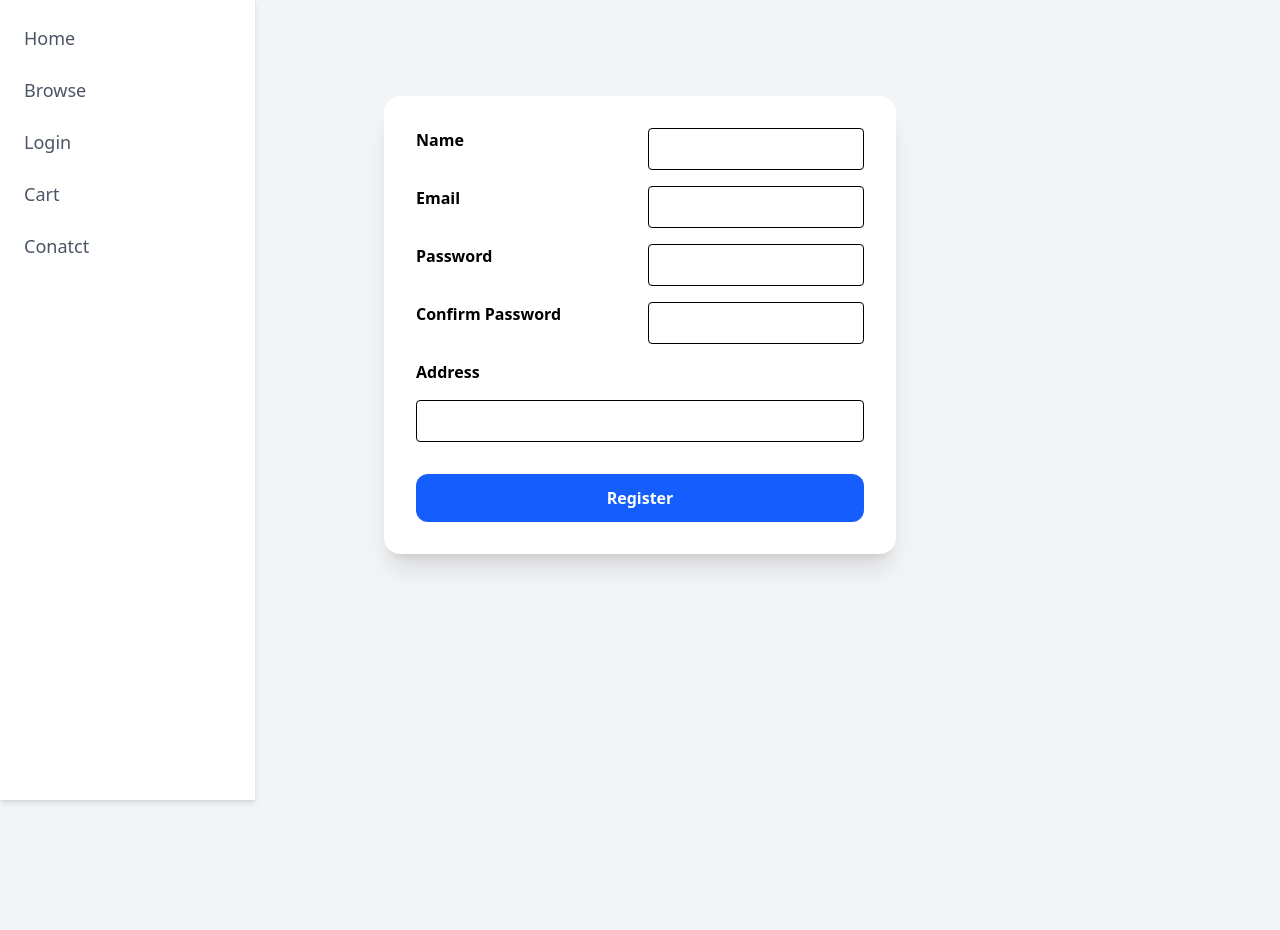
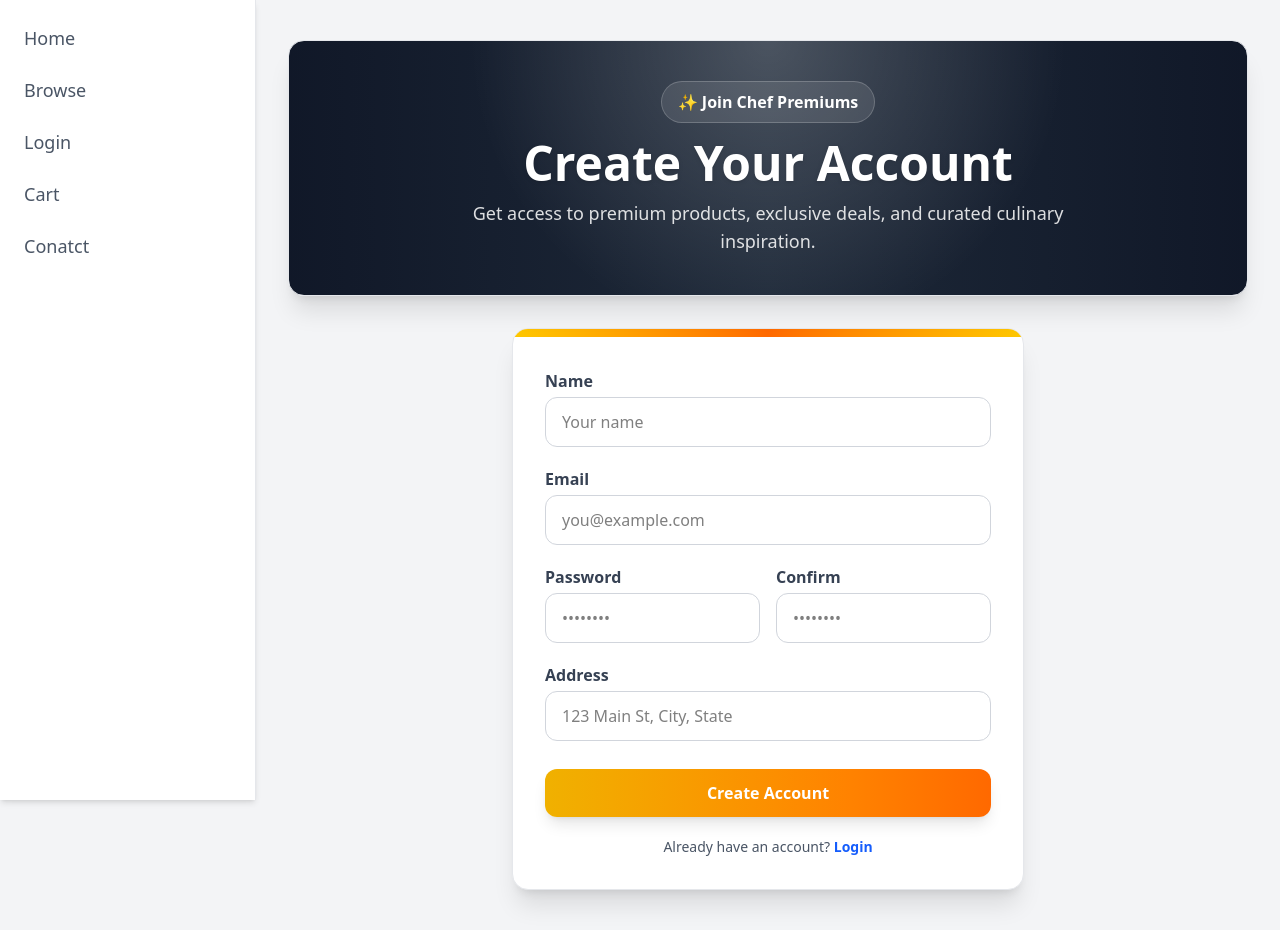
Before and after one commit to JaysonRM2008/cooking_your_way, a Flask app: page /register in a window 1280 px wide. Before the commit the page ends 803 px from the top, so only its background shows below. Run offline with Flask 3, Linux system fonts and the light colour scheme.

Commit message:
updated sigh up

```diff
--- a/templates/register.html.jinja
+++ b/templates/register.html.jinja
@@ -11,44 +11,131 @@
 
 {% include "components/navbar.html.jinja" %}
 
+<main class="ml-64 px-4 md:px-8 py-10">
+
+  <!-- Header / Hero -->
+  <div class="max-w-5xl mx-auto mb-8">
+    <div class="relative overflow-hidden rounded-2xl shadow-xl border border-gray-200 bg-gradient-to-r from-gray-900 via-gray-800 to-gray-900">
+      <div class="absolute inset-0 opacity-20 bg-[radial-gradient(circle_at_top,white,transparent_55%)]"></div>
+
+      <div class="relative px-8 py-10 text-center">
+        <span class="inline-flex items-center gap-2 bg-white/10 text-white font-bold px-4 py-2 rounded-full border border-white/20">
+          ✨ Join Chef Premiums
+        </span>
+        <h1 class="mt-4 text-4xl md:text-5xl font-extrabold text-white drop-shadow">
+          Create Your Account
+        </h1>
+        <p class="mt-3 text-white/85 text-lg max-w-2xl mx-auto">
+          Get access to premium products, exclusive deals, and curated culinary inspiration.
+        </p>
+      </div>
+    </div>
+  </div>
+
   <!-- Flash Messages -->
-<div class="max-w-lg mx-auto mt-24 mb-4">
+  <div class="max-w-lg mx-auto mb-4">
     {% for message in get_flashed_messages() %}
-    <div class="bg-red-100 text-red-700 px-4 py-2 rounded mb-2">
+      <div class="bg-red-100 text-red-700 px-4 py-2 rounded mb-2 border border-red-200">
         {{ message }}
       </div>
     {% endfor %}
   </div>
 
-<!-- Register Form -->
-<form
-  method="post"
-  class="bg-white p-8 rounded-2xl shadow-xl w-full max-w-lg mx-auto grid grid-cols-2 gap-4"
+  <!-- Register Card -->
+  <div class="max-w-lg mx-auto">
+    <div class="bg-white rounded-2xl shadow-xl border border-gray-200 overflow-hidden">
+
+      <!-- Card Top Stripe -->
+      <div class="h-2 bg-gradient-to-r from-yellow-400 via-orange-500 to-yellow-400"></div>
+
+      <form method="post" class="p-8 grid grid-cols-1 gap-5">
+
+        <!-- Name -->
+        <div>
+          <label class="block font-semibold text-gray-700 mb-1">Name</label>
+          <input
+            name="name"
+            required
+            placeholder="Your name"
+            class="w-full border border-gray-300 rounded-xl px-4 py-3
+                   focus:outline-none focus:ring-2 focus:ring-yellow-400 transition"
           >
+        </div>
 
-  <label class="font-semibold">Name</label>
-  <input name="name" required class="border rounded px-3 py-2">
+        <!-- Email -->
+        <div>
+          <label class="block font-semibold text-gray-700 mb-1">Email</label>
+          <input
+            name="email"
+            type="email"
+            required
+            placeholder="you@example.com"
+            class="w-full border border-gray-300 rounded-xl px-4 py-3
+                   focus:outline-none focus:ring-2 focus:ring-yellow-400 transition"
+          >
+        </div>
 
-  <label class="font-semibold">Email</label>
-  <input name="email" type="email" required class="border rounded px-3 py-2">
+        <!-- Passwords -->
+        <div class="grid grid-cols-1 md:grid-cols-2 gap-4">
+          <div>
+            <label class="block font-semibold text-gray-700 mb-1">Password</label>
+            <input
+              name="password"
+              type="password"
+              required
+              placeholder="••••••••"
+              class="w-full border border-gray-300 rounded-xl px-4 py-3
+                     focus:outline-none focus:ring-2 focus:ring-yellow-400 transition"
+            >
+          </div>
 
-  <label class="font-semibold">Password</label>
-  <input name="password" type="password" required class="border rounded px-3 py-2">
+          <div>
+            <label class="block font-semibold text-gray-700 mb-1">Confirm</label>
+            <input
+              name="confirm_password"
+              type="password"
+              required
+              placeholder="••••••••"
+              class="w-full border border-gray-300 rounded-xl px-4 py-3
+                     focus:outline-none focus:ring-2 focus:ring-yellow-400 transition"
+            >
+          </div>
+        </div>
 
-  <label class="font-semibold">Confirm Password</label>
-  <input name="confirm_password" type="password" required class="border rounded px-3 py-2">
+        <!-- Address -->
+        <div>
+          <label class="block font-semibold text-gray-700 mb-1">Address</label>
+          <input
+            name="address"
+            required
+            placeholder="123 Main St, City, State"
+            class="w-full border border-gray-300 rounded-xl px-4 py-3
+                   focus:outline-none focus:ring-2 focus:ring-yellow-400 transition"
+          >
+        </div>
 
-  <label class="font-semibold">Address</label>
-  <input name="address" required class="border rounded px-3 py-2 col-span-2">
-
+        <!-- Submit -->
         <button
           type="submit"
-    class="col-span-2 mt-4 bg-blue-600 text-white font-semibold py-3 rounded-xl hover:bg-blue-700 transition"
+          class="w-full mt-2 bg-gradient-to-r from-yellow-500 to-orange-500
+                 text-white font-extrabold py-3 rounded-xl shadow-lg
+                 hover:from-yellow-600 hover:to-orange-600
+                 transition transform hover:scale-[1.02]"
         >
-    Register
+          Create Account
         </button>
 
+        <!-- Footer Links -->
+        <div class="text-center text-sm text-gray-600">
+          Already have an account?
+          <a href="/login" class="font-bold text-blue-600 hover:underline">Login</a>
+        </div>
+
       </form>
+    </div>
+  </div>
+
+</main>
 
 </body>
 </html>
```
Also changed, not shown: templates/cart.html.jinja (+25 -5 lines), templates/checkout.html.jinja (+70 -34 lines). Lines whose indentation alone changed are shown as unchanged.
